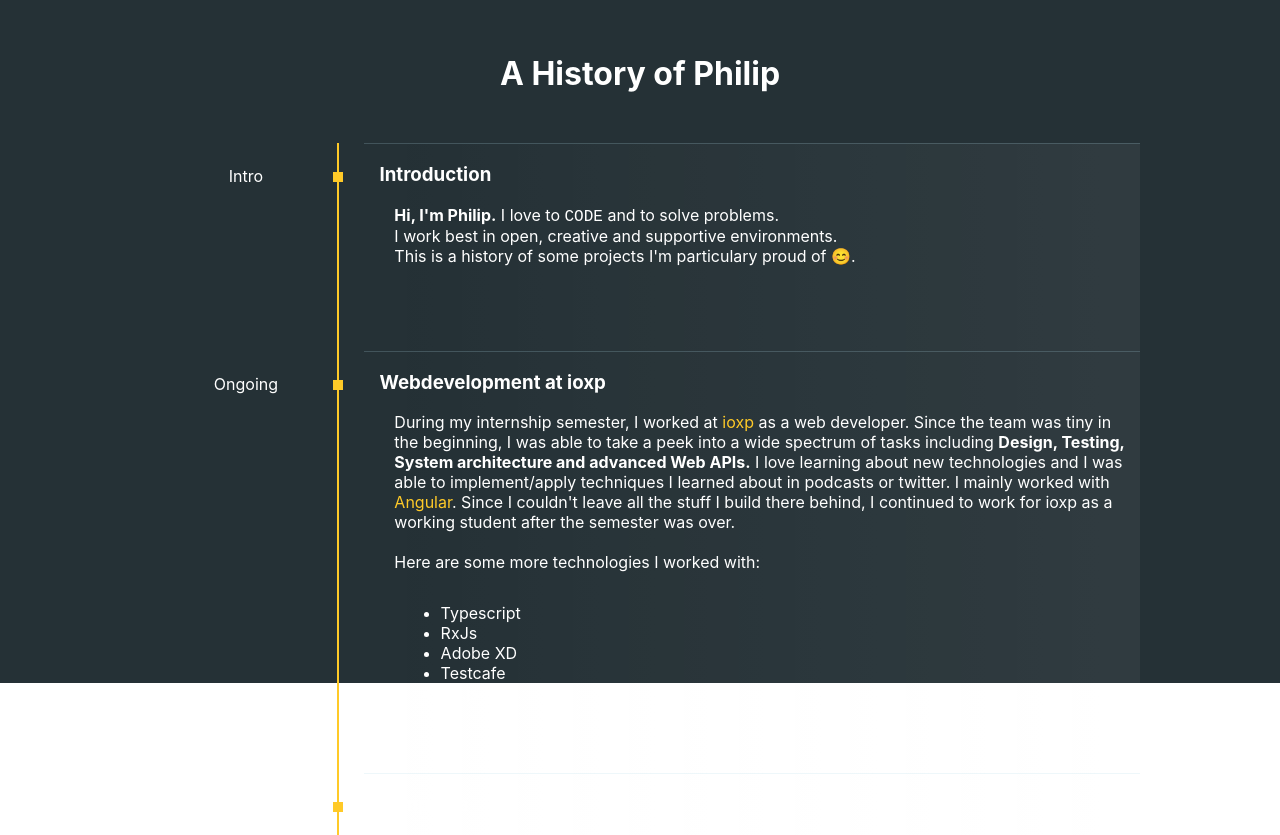
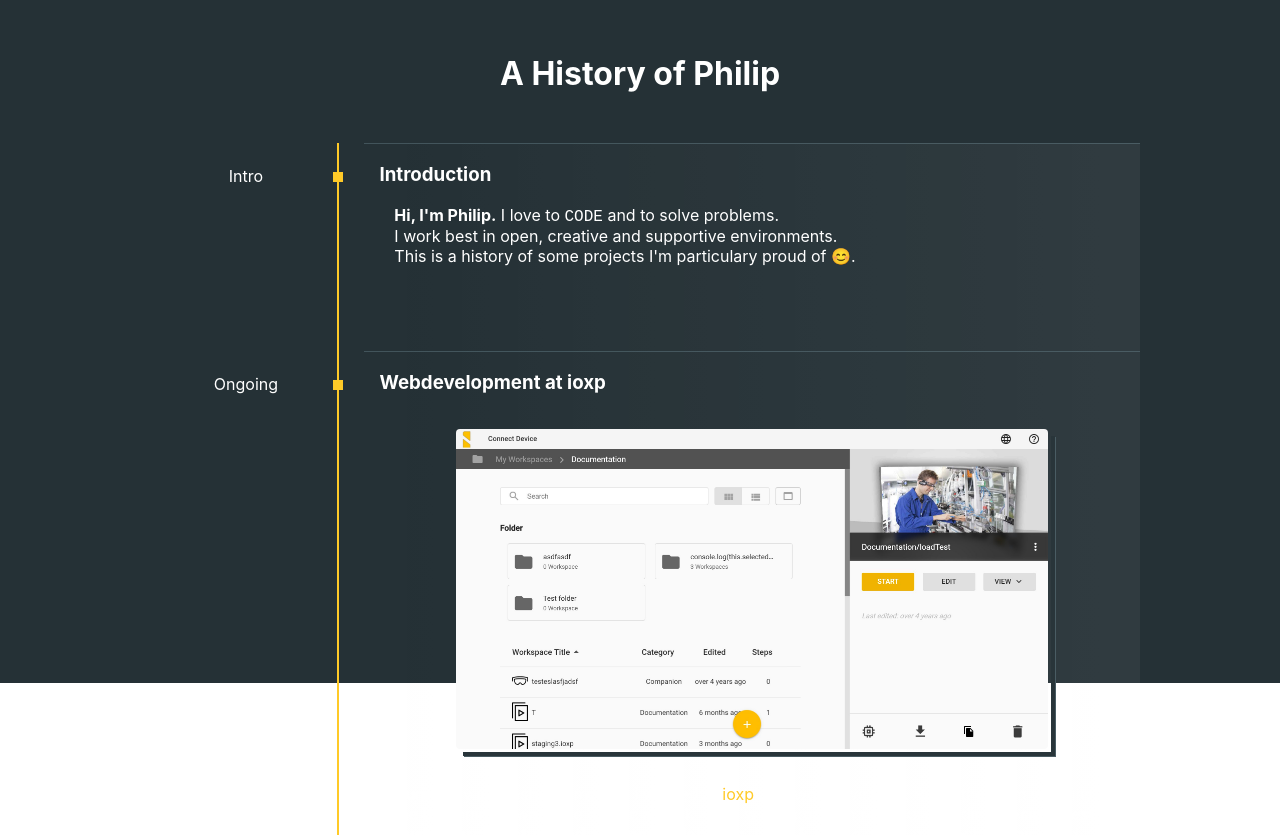
Before and after one commit to poesterlin/portfolio, a Svelte app: page / in a window 1280 px wide. Shown: the part 117-952 px from the top of the page. Built offline with nearby package versions, Linux system fonts and the light colour scheme.

Commit message:
add wm image

```diff
--- a/src/App.svelte
+++ b/src/App.svelte
@@ -23,6 +23,7 @@
       { href: "https://www.ioxp.de/en/", desc: "ioxp" },
       { href: "https://angular.io/", desc: "Angular" }
     ],
+    image: 'wm.jpg',
   });
 
   items.push({
```
Also changed, not shown: public/images/wm.jpg (added).
